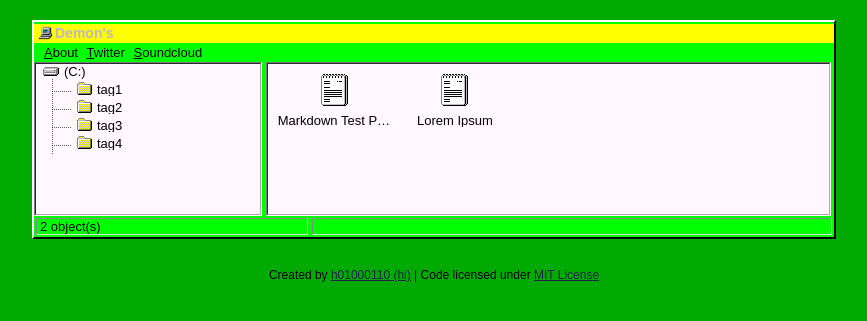
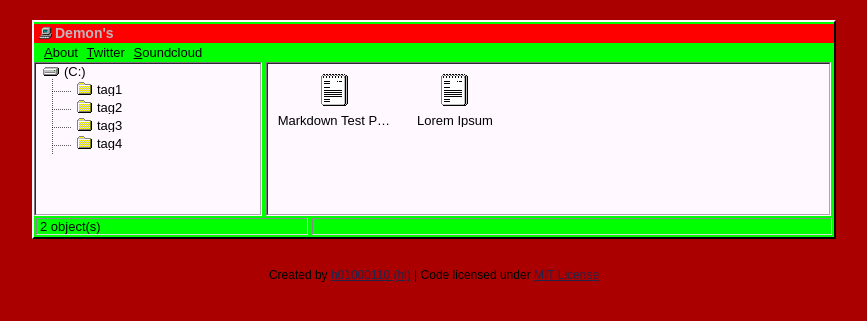
Before and after one commit to demonuser/demonuser.github.io, a Jekyll site: the page built from index.html, in a window 1280 px wide. Shown: the top 321 px of the page, without its empty margins (206-1073 px from the left). Built offline with Jekyll 4.4.1, drawn with Linux system fonts in a browser that asks for light colours.

Commit message:
Mr Hyde was here …

```diff
--- a/_sass/_main.scss
+++ b/_sass/_main.scss
@@ -1,5 +1,5 @@
 body {
-	background: #00aa00;
+	background: #aa0000;
 	font-family: sans-serif, serif, monospace;
 	font-size: 13px;
 }
--- a/assets/css/001.scss
+++ b/assets/css/001.scss
@@ -5,5 +5,5 @@
 @import "main";
 
 .default_title {
-	background: #ffff00;
+	background: #ff0000;
 }
--- a/assets/css/002.scss
+++ b/assets/css/002.scss
@@ -5,8 +5,8 @@
 @import "main";
 
 .default_title {
-	background: #00aa00;
+	background: #aa0000;
 }
 .post_title {
-	background: #00ffff;
+	background: #aa0000;
 }
```
